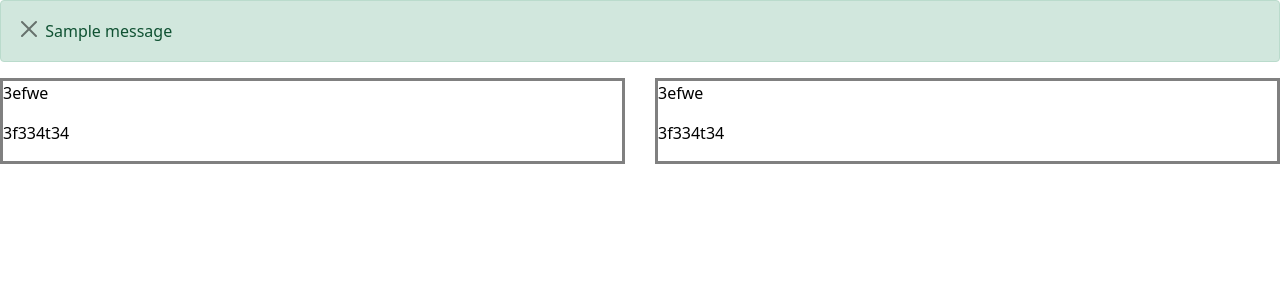
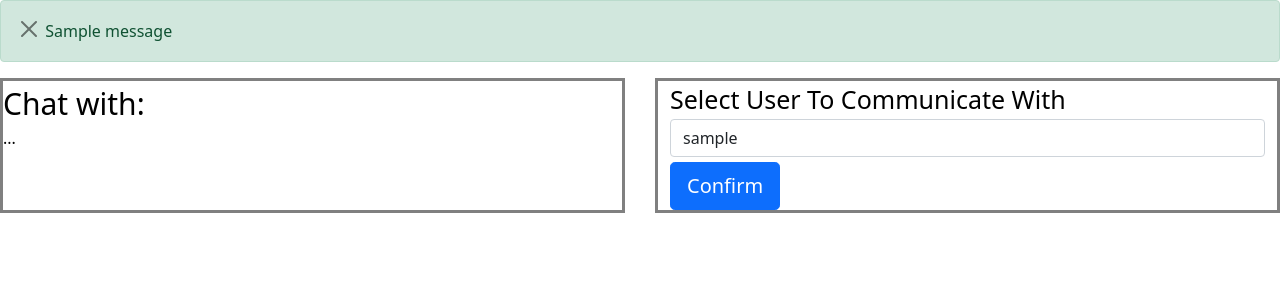
Before and after one commit to mmiKky/Online-Chat-Application, a Flask app: page /home in a window 1280 px wide. Shown: the part 86-386 px from the top of the page. Run offline with Flask 2, Linux system fonts and the light colour scheme; a user stored in the database is signed in; tables that the repository leaves empty hold one stand-in row (values such as "Sample post"); one stand-in notice (Sample message) is shown; some libraries are stand-ins or nearby versions.

Commit message:
added messages to database; added message panel in UI

```diff
--- a/database/database_manager.py
+++ b/database/database_manager.py
@@ -1,5 +1,5 @@
 from database import db
-from database.models import User, Friends
+from database.models import User, Friends, Message
 
 
 class DatabaseManager:
@@ -22,12 +22,32 @@ class DatabaseManager:
 
     @staticmethod
     def add_friend(current_user, user_friend):
-        friend = Friends(user_id=current_user.id,
-                         friend_id=user_friend.id,
-                         message='')
+        # user doesn't have a relation with other user
+        if not DatabaseManager.check_if_friends(current_user.username, user_friend.username):
+            friend = Friends(user_id=current_user.id,
+                             friend_id=user_friend.id)
+            db.session.add(friend)
+            db.session.commit()
 
-        db.session.add(friend)
-        db.session.commit()
+    @staticmethod
+    def get_friends_list(current_user):
+        friends = Friends.query.filter_by(user_id=current_user.id).all()
+
+        # find friends usernames and add to the list
+        friends_list = []
+        for friend in friends:
+            friend = User.query.filter_by(id=friend.friend_id).first()
+            friends_list.append(friend.username)
+
+        friends = Friends.query.filter_by(friend_id=current_user.id).all()
+
+        # find friends usernames and add to the list
+        for friend in friends:
+            friend = User.query.filter_by(id=friend.user_id).first()
+            friends_list.append(friend.username)
+
+        friends_list.sort()
+        return friends_list
 
     @staticmethod
     def check_if_friends(current_username, friend_username):
@@ -36,8 +56,51 @@ class DatabaseManager:
         if not user or not friend:
             return False
         friends = Friends.query.filter_by(user_id=user.id, friend_id=friend.id).first()  # it gives an object
+        if not friends:
+            friends = Friends.query.filter_by(user_id=friend.id, friend_id=user.id).first()
 
         if friends:
             return True
         else:
             return False
+
+    @staticmethod
+    def get_room_id(current_user, friend_user):
+        friends = Friends.query.filter_by(user_id=current_user.id, friend_id=friend_user.id).first()
+        if friends:
+            return friends.room_id
+        friends = Friends.query.filter_by(user_id=friend_user.id, friend_id=current_user.id).first()
+        if friends:
+            return friends.room_id
+        else:
+            return None
+
+    @staticmethod
+    def get_messages(current_username, friend_username):
+        current_user = DatabaseManager.username_to_user(current_username)
+        friend_user = DatabaseManager.username_to_user(friend_username)
+        if not current_user or not friend_user:
+            return []
+
+        messages_list = []
+        room_id = DatabaseManager.get_room_id(current_user, friend_user)
+        if room_id is not None:
+            messages = Message.query.filter_by(room_id=room_id).all()
+
+            # make data iterable
+            messages_iter = []
+            for mess in messages:
+                messages_iter.append((mess.id, mess.author, mess.content, mess.date))
+            # sort by date
+            for mess in sorted(messages_iter, key=lambda x: x[0], reverse=False)[:]:
+                id, author, content, date = mess
+                messages_list.append({'name': DatabaseManager.user_id_to_username(author), 'message': content, 'date': date})
+        return messages_list
+
+    @staticmethod
+    def username_to_user(username):
+        return User.query.filter_by(username=username).first()
+
+    @staticmethod
+    def user_id_to_username(user_id):
+        return User.query.filter_by(id=user_id).first().username
--- a/online_chat_app/__init__.py
+++ b/online_chat_app/__init__.py
@@ -1,6 +1,9 @@
 from flask import Flask
+from flask_socketio import SocketIO
 
 app = Flask(__name__)
+socketio = SocketIO(app)
+
 app.config['SECRET_KEY'] = '00a5a42de56abb02e4e0c3ca'
 
 
--- a/online_chat_app/routes.py
+++ b/online_chat_app/routes.py
@@ -1,5 +1,5 @@
 import flask_login
-from flask import render_template, redirect, url_for, flash
+from flask import render_template, redirect, url_for, flash, request
 from flask_login import login_user, logout_user, login_required
 
 import online_chat_app
@@ -16,10 +16,19 @@ def welcome_page():
     return render_template('welcome.html', page_title=PAGE_TITLE, color=COLOR)
 
 
-@app.route('/home')
+@app.route('/home', methods=['GET', 'POST'])
 @login_required
 def home_page():
-    return render_template('home.html', page_title=PAGE_TITLE)
+    user_friends = online_chat_app.get_database_manager().get_friends_list(flask_login.current_user)
+    return render_template('home.html', page_title=PAGE_TITLE, users=user_friends)
+
+
+@app.route('/home_chat', methods=['GET', 'POST'])
+@login_required
+def home_page_chat():
+    selected = request.form.get('user')
+    print(online_chat_app.get_database_manager().get_messages(flask_login.current_user.username, selected))
+    return render_template('home_chat.html', page_title=PAGE_TITLE, username=selected)
 
 
 @app.route('/search', methods=['GET', 'POST'])
@@ -85,3 +94,9 @@ def logout_page():
     logout_user()
     flash('Log out successfully.', category='info')
     return redirect(url_for('login_page'))
+
+
+# # server-side event handler
+# @socketio.on('my event')
+# def handle_my_event(data):
+#     print('received message: ' + str(data))
--- a/online_chat_app/templates/home.html
+++ b/online_chat_app/templates/home.html
@@ -25,13 +25,51 @@
     <div class="flex-container">
 
       <div class="flex-child">
-        <p>3efwe</p>
-        <p>3f334t34</p>
+        <h style="font-size: 30px">Chat with: </h>
+        <p>...</p>
       </div>
-
       <div class="flex-child">
-        <p>3efwe</p>
-        <p>3f334t34</p>
+          <form class="form-inline" method="POST" action="{{ url_for('home_page_chat') }}">
+            <div class="container">
+                <label style="font-size:25px">Select User To Communicate With</label>
+                <select name="user" class="selectpicker form-control" title="Select User">
+                {% for user in users %}
+                    <option value="{{ user }}">{{ user }}</option>
+                {% endfor %}
+                </select>
+                <button type="submit" class="btn btn-lg btn-block btn-primary" style="margin-top:1%">Confirm</button>
+            </div>
+          </form>
       </div>
     </div>
+
+<!--    <script>-->
+<!--        /* When the user clicks on the button,-->
+<!--        toggle between hiding and showing the dropdown content */-->
+<!--        function myFunction() {-->
+<!--          document.getElementById("myDropdown").classList.toggle("show");-->
+<!--        }-->
+
+<!--        // Close the dropdown if the user clicks outside of it-->
+<!--        window.onclick = function(event) {-->
+<!--          if (!event.target.matches('.dropbtn')) {-->
+<!--            var dropdowns = document.getElementsByClassName("dropdown-content");-->
+<!--            var i;-->
+<!--            for (i = 0; i < dropdowns.length; i++) {-->
+<!--              var openDropdown = dropdowns[i];-->
+<!--              if (openDropdown.classList.contains('show')) {-->
+<!--                openDropdown.classList.remove('show');-->
+<!--              }-->
+<!--            }-->
+<!--          }-->
+<!--        }-->
+<!--    </script>-->
+<!--    loads the Socket.IO and establishes a connection -->
+<!--    <script src="https://cdnjs.cloudflare.com/ajax/libs/socket.io/4.0.1/socket.io.js" integrity="sha512-q/dWJ3kcmjBLU4Qc47E4A9kTB4m3wuTY7vkFJDTZKjTs8jhyGQnaUrxa0Ytd0ssMZhbNua9hE+E7Qv1j+DyZwA==" crossorigin="anonymous"></script>-->
+<!--    <script type="text/javascript" charset="utf-8">-->
+<!--        var socket = io();-->
+<!--        socket.on('connect', function() {-->
+<!--            socket.emit('my event', {data: 'I\'m connected!'});-->
+<!--        });-->
+<!--    </script>-->
 {% endblock %}
--- a/run.py
+++ b/run.py
@@ -1,4 +1,4 @@
-from online_chat_app import app
+from online_chat_app import socketio, app
 
 if __name__ == '__main__':
-    app.run(debug=True, port=5001)
+    socketio.run(app, debug=True)
```
Also changed, not shown: database/models.py (+18 -3 lines), online_chat_app/templates/home_chat.html (added, +82 -0 lines).
